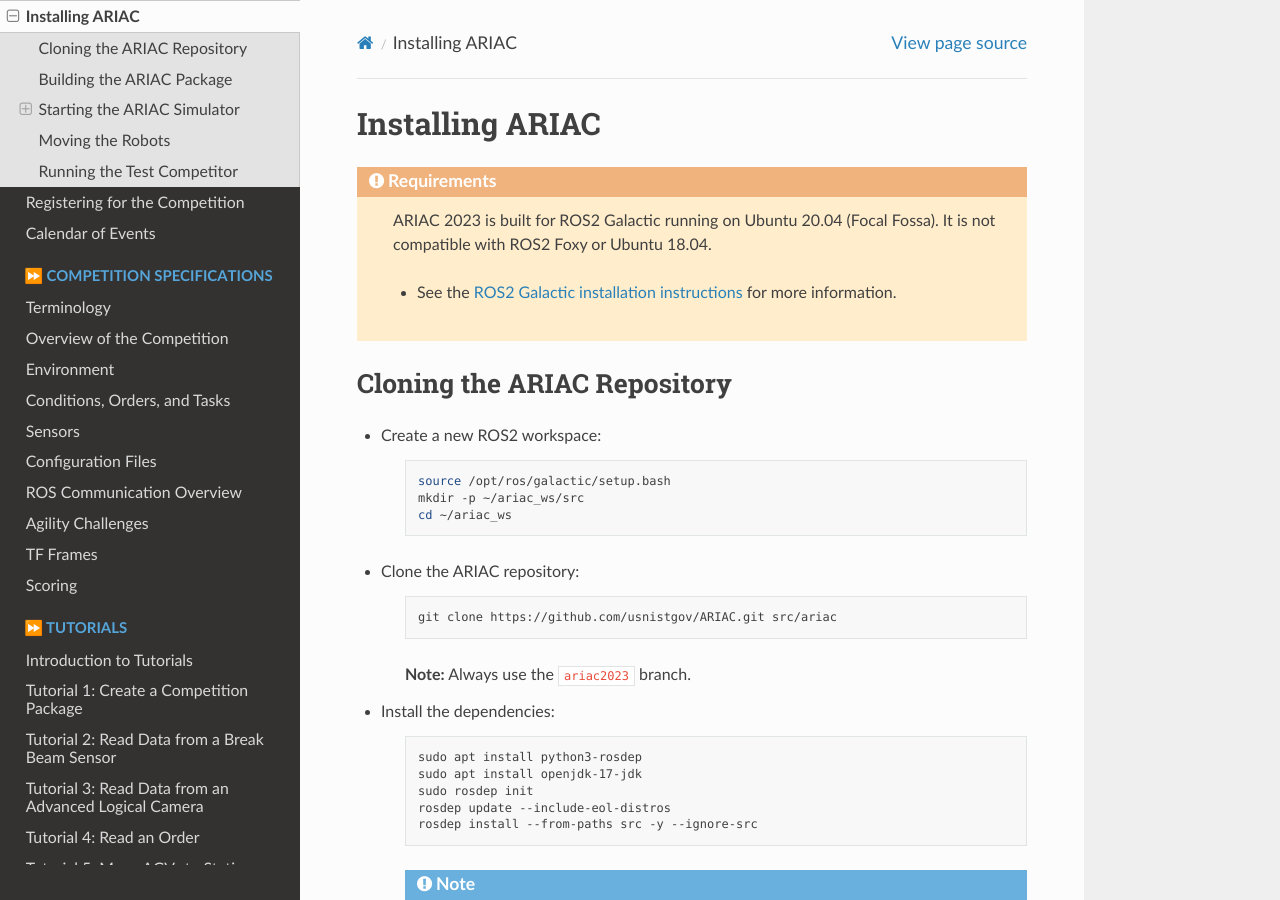
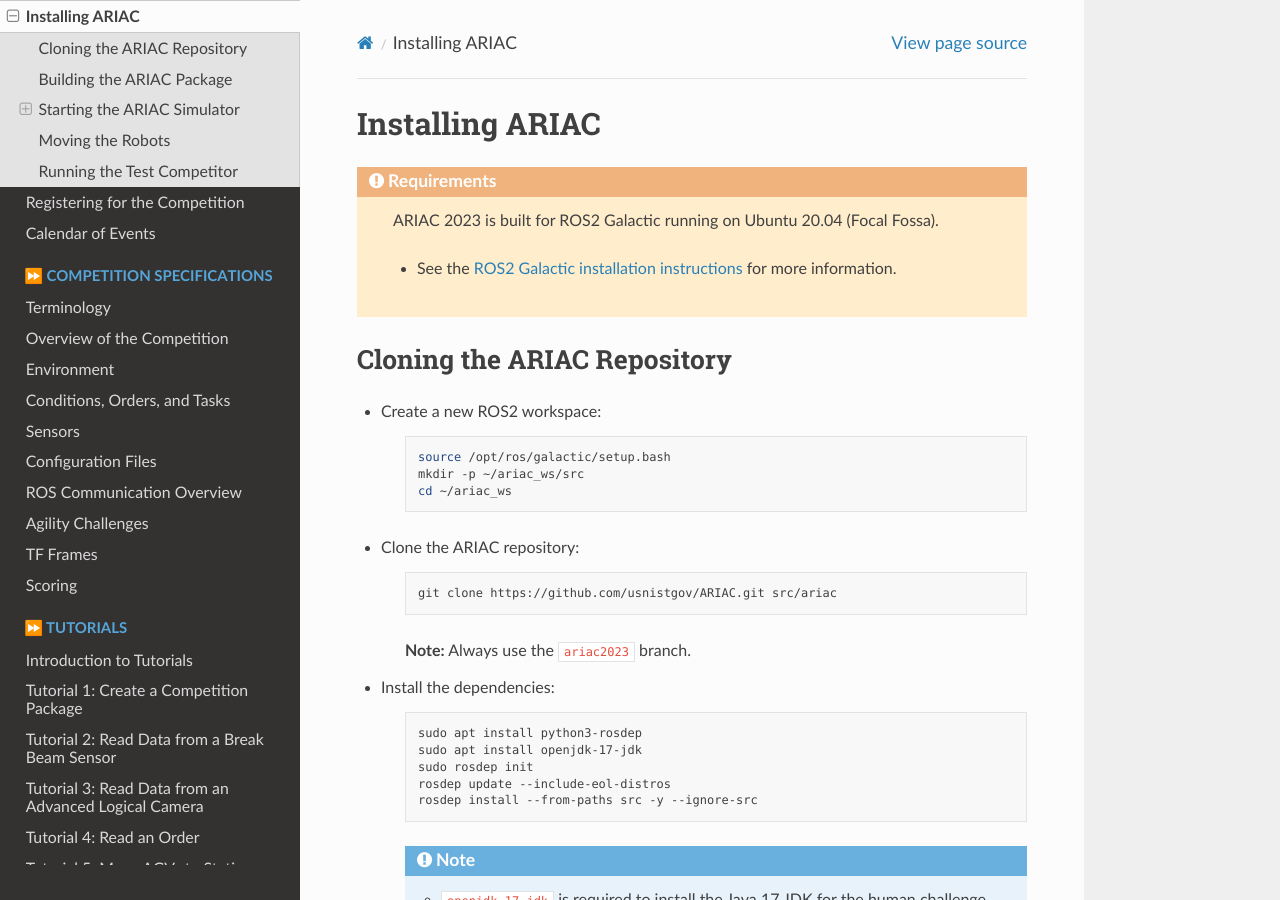
Before and after one commit to usnistgov/ARIAC, a Sphinx documentation site: the page built from docs/getting_started/installation.rst, in a window 1280 px wide and 900 px high. Built offline with Sphinx 7.4.7 and the Read the Docs theme 2.0.0, drawn with Linux system fonts in a browser that asks for light colours.

Commit message:
documentation on overview

```diff
--- a/docs/getting_started/installation.rst
+++ b/docs/getting_started/installation.rst
@@ -8,7 +8,6 @@
   :class: attention
 
     ARIAC 2023 is built for ROS2 Galactic running on Ubuntu 20.04 (Focal Fossa).
-    It is not compatible with ROS2 Foxy or Ubuntu 18.04.
 
     - See the `ROS2 Galactic installation instructions <https://docs.ros.org/en/galactic/Installation.html>`_ for more information.
 
```
